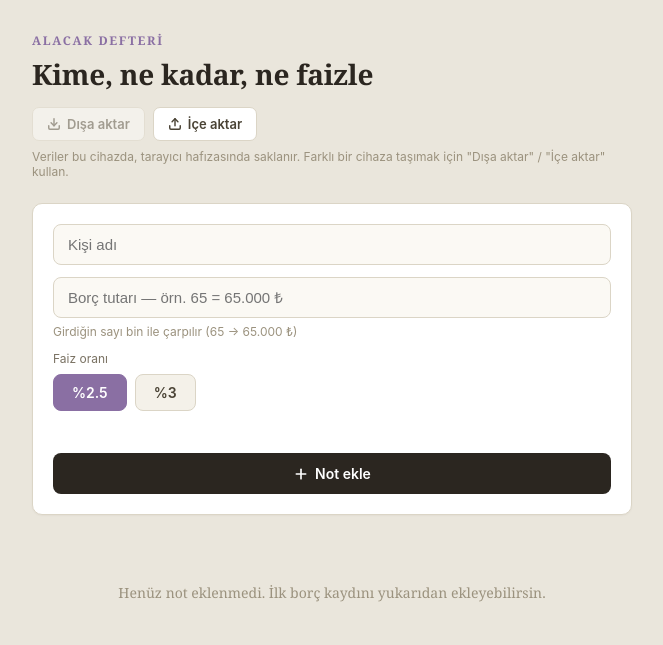
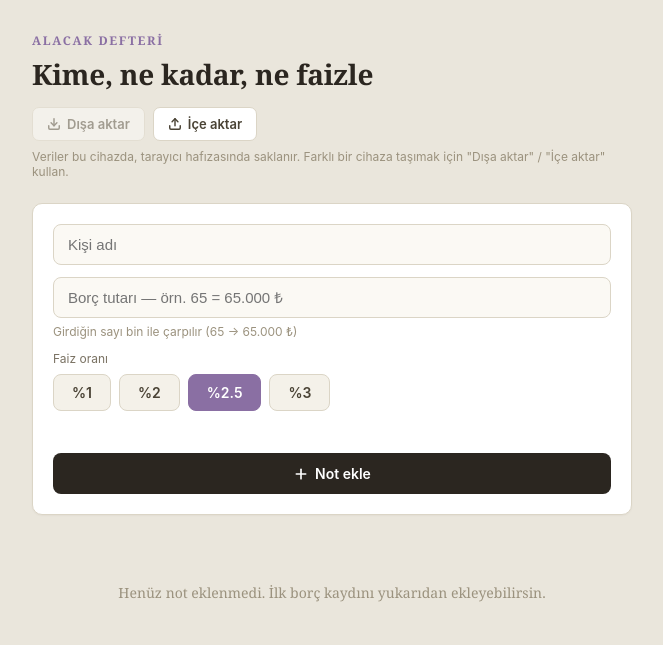
Before and after one commit to aceraorhan/alacak-defteri, a plain HTML site: page index.html in a window 1280 px wide. Shown: the whole page, without its empty margins (308-971 px from the left). Drawn offline with Linux system fonts and the light colour scheme.

Commit message:
Faiz oranlarına %1 ve %2 seçeneklerini ekle

```diff
--- a/app.js
+++ b/app.js
@@ -1,7 +1,7 @@
 (function () {
   "use strict";
 
-  const RATES = [2.5, 3];
+  const RATES = [1, 2, 2.5, 3];
   let notes = [];
   let selectedRate = 2.5;
 
--- a/index.html
+++ b/index.html
@@ -127,7 +127,7 @@
     outline-offset: 2px;
   }
   .rate-label { font-size: 12px; color: var(--muted); margin-bottom: 8px; }
-  .rate-row { display: flex; gap: 8px; }
+  .rate-row { display: flex; gap: 8px; flex-wrap: wrap; }
   .rate-btn {
     padding: 9px 18px;
     border-radius: 8px;
@@ -186,7 +186,7 @@
     background: none; border: none; cursor: pointer; color: var(--danger);
     padding: 6px; font-size: 16px; line-height: 1;
   }
-  .note-rates { display: flex; gap: 8px; margin: 12px 0; }
+  .note-rates { display: flex; gap: 8px; margin: 12px 0; flex-wrap: wrap; }
   .note-footer {
     display: flex; justify-content: space-between; flex-wrap: wrap; gap: 6px;
     font-size: 13px; padding-top: 10px; border-top: 1px dashed #E4DFD2;
```
